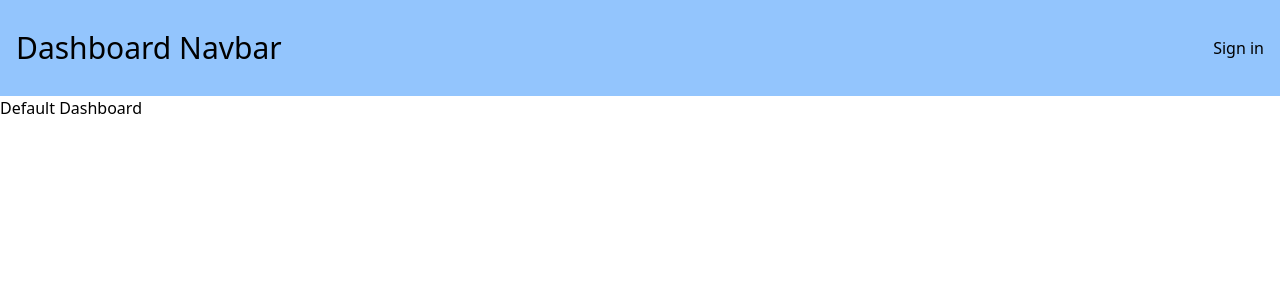
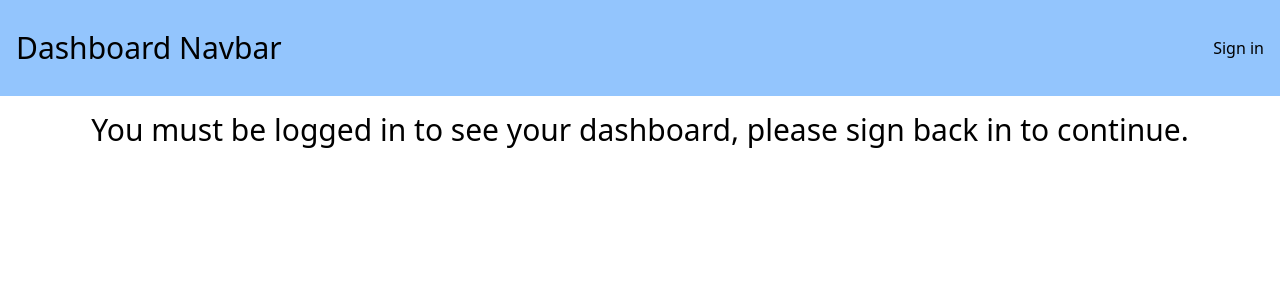
Before and after one commit to jramos5883/personal-dashboard, a Next.js app in the folder personal-dashboard-app/: page /dashboard in a window 1280 px wide. Shown: the top 300 px of the page. Built offline with nearby package versions, Linux system fonts and the light colour scheme; no server answers.

Commit message:
Ready to start building out the dashboard features.

```diff
--- a/personal-dashboard-app/app/dashboard/page.jsx
+++ b/personal-dashboard-app/app/dashboard/page.jsx
@@ -1,3 +1,17 @@
+"use client";
+
+import { useSession } from "next-auth/react";
+
 export default function DefaultDashboard() {
-  return <h1>Default Dashboard</h1>;
+  const session = useSession();
+  if (!session) {
+    redirect("/landingpage");
+  }
+
+  return (
+    <h1 className="text-3xl text-center p-4">
+      You must be logged in to see your dashboard, please sign back in to
+      continue.
+    </h1>
+  );
 }
```
